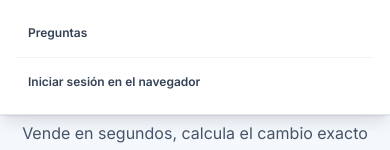
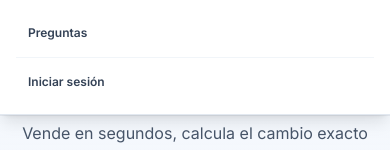
Before and after one commit to Castlegrammer/OptimusLanding, a React (Vite) app: page / in a window 390 px wide. Both pictures are taken after a click on the button 358 px from the left and 32 px from the top of the page. Shown: the part 223-373 px from the top of the page. Built offline with nearby package versions, Linux system fonts and the light colour scheme; no server answers.

Commit message:
Open login modal on Iniciar sesion and redirect to Coolify web app

```diff
--- a/src/components/Navbar.jsx
+++ b/src/components/Navbar.jsx
@@ -47,12 +47,13 @@ export default function Navbar({ onOpenDownloadModal, onOpenLoginModal }) {
 
         {/* Action Buttons */}
         <div className="hidden md:flex items-center gap-3">
-          <a
-            href={WEB_APP_URL}
-            className="text-xs font-semibold px-3.5 py-2 text-slate-600 hover:text-blue-600 hover:bg-slate-100/70 rounded-xl transition-all"
+          <button
+            type="button"
+            onClick={onOpenLoginModal}
+            className="text-xs font-semibold px-3.5 py-2 text-slate-600 hover:text-blue-600 hover:bg-slate-100/70 rounded-xl transition-all cursor-pointer"
           >
             Iniciar sesión
-          </a>
+          </button>
 
           <button
             onClick={onOpenDownloadModal}
@@ -65,12 +66,13 @@ export default function Navbar({ onOpenDownloadModal, onOpenLoginModal }) {
 
         {/* Mobile Actions */}
         <div className="flex md:hidden items-center gap-2">
-          <a
-            href={WEB_APP_URL}
-            className="text-xs font-semibold px-2.5 py-1.5 text-slate-700 hover:text-blue-600"
+          <button
+            type="button"
+            onClick={onOpenLoginModal}
+            className="text-xs font-semibold px-2.5 py-1.5 text-slate-700 hover:text-blue-600 cursor-pointer"
           >
             Entrar
-          </a>
+          </button>
 
           <button
             onClick={onOpenDownloadModal}
@@ -103,12 +105,13 @@ export default function Navbar({ onOpenDownloadModal, onOpenLoginModal }) {
             </a>
           ))}
           <div className="pt-2 border-t border-slate-100 flex flex-col gap-2">
-            <a
-              href={WEB_APP_URL}
-              className="text-left text-xs font-semibold py-2 px-3 text-slate-700 hover:bg-slate-100 rounded-lg"
+            <button
+              type="button"
+              onClick={() => { setMobileMenuOpen(false); onOpenLoginModal(); }}
+              className="w-full text-left text-xs font-semibold py-2 px-3 text-slate-700 hover:bg-slate-100 rounded-lg cursor-pointer"
             >
-              Iniciar sesión en el navegador
-            </a>
+              Iniciar sesión
+            </button>
           </div>
         </div>
       )}
--- a/src/config.js
+++ b/src/config.js
@@ -1,2 +1,2 @@
-// URL oficial de la aplicación web / dashboard (configurable por variable de entorno en Coolify o fallback a Vercel)
-export const WEB_APP_URL = import.meta.env.VITE_WEB_APP_URL || 'https://optimus-web-taupe.vercel.app/';
+// URL oficial de la aplicación web / dashboard en el servidor Coolify
+export const WEB_APP_URL = import.meta.env.VITE_WEB_APP_URL || 'https://app.52.202.150.69.sslip.io';
```
Also changed, not shown: 1 other file (tests, documents, lock files or other folders).
